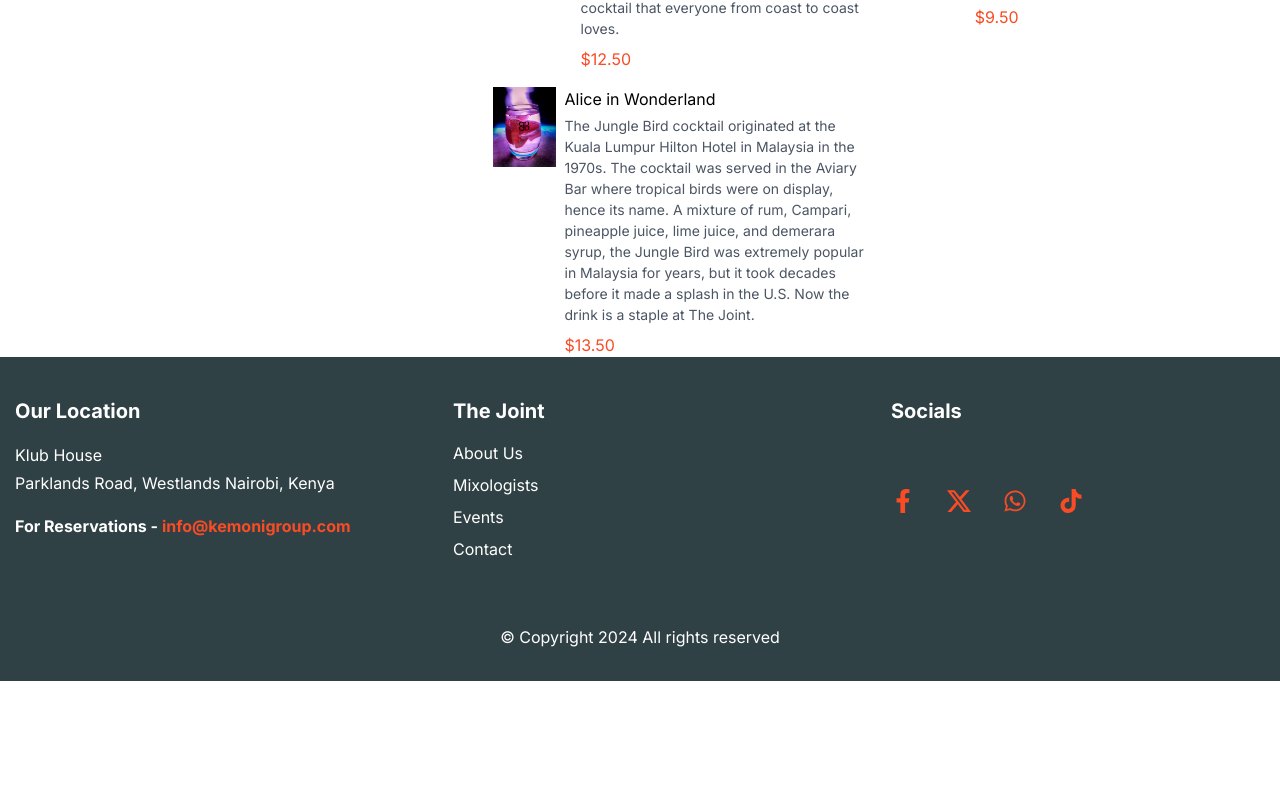
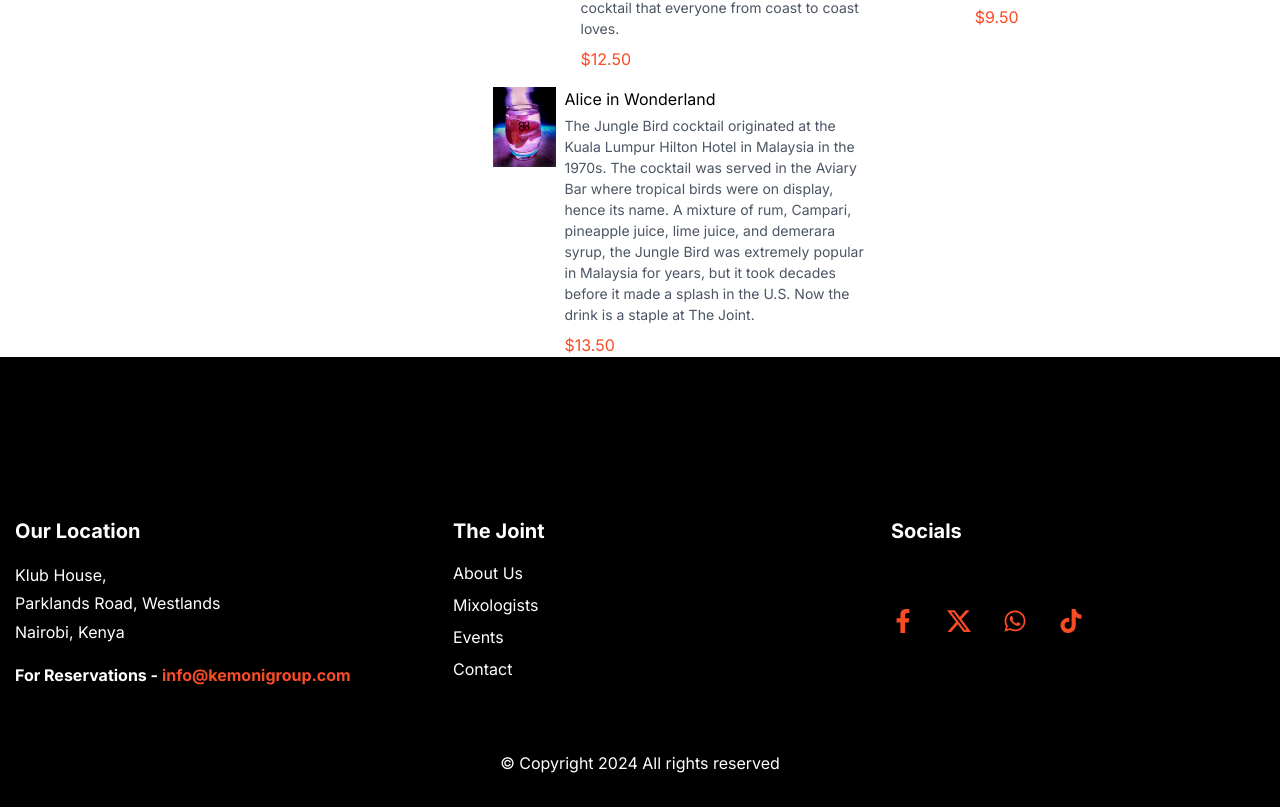
Before and after one commit to mweneh/cocktails, a Next.js app: page / in a window 1280 px wide. Shown: the part 3404-4211 px from the top of the page. Before the commit the page ends 4085 px from the top, so only its background shows below. Built offline with nearby package versions, Linux system fonts and the light colour scheme.

Commit message:
added anchor tags for ul

```diff
--- a/src/components/Footer.tsx
+++ b/src/components/Footer.tsx
@@ -1,45 +1,54 @@
 import React from "react";
-import { FaFacebookF, FaTiktok ,FaWhatsapp} from "react-icons/fa";
+import { FaFacebookF, FaTiktok, FaWhatsapp } from "react-icons/fa";
 import { BsTwitterX } from "react-icons/bs";
 
 const Footer = () => {
-    const currentYear = new Date().getFullYear();
+  const currentYear = new Date().getFullYear();
   return (
-    <div className="pt-10 container bg-[#304146] text-white">
+    <div className="pt-40 container bg-black text-white">
       <div className="grid md:grid-cols-3 gap-16">
         <div className="space-y-4">
           <h2 className="text-xl font-bold">Our Location</h2>
           <p className="leading-[1.8]">
-            Klub House
-            <br/>
-          Parklands Road, Westlands
-          Nairobi, Kenya
+            Klub House,
+            <br />
+            Parklands Road, Westlands
+            <br />
+            Nairobi, Kenya
           </p>
-          <p className="font-bold ">For Reservations -  <span className="text-accent ">info@kemonigroup.com</span> </p>
+          <p className="font-bold">
+            For Reservations - <span className="text-accent">info@kemonigroup.com</span>
+          </p>
         </div>
 
         <div className="space-y-4">
           <h2 className="text-xl font-bold">The Joint</h2>
-
           <ul className="space-y-2">
-            <li>About Us</li>
-            <li>Mixologists</li>
-            <li>Events</li>
-            <li>Contact</li>
+            <li>
+              <a href="/about" className="hover:text-accent">About Us</a>
+            </li>
+            <li>
+              <a href="/mixologists" className="hover:text-accent">Mixologists</a>
+            </li>
+            <li>
+              <a href="/events" className="hover:text-accent">Events</a>
+            </li>
+            <li>
+              <a href="/contact" className="hover:text-accent">Contact</a>
+            </li>
           </ul>
         </div>
 
         <div>
-        <h2 className="text-xl font-bold">Socials</h2>
+          <h2 className="text-xl font-bold">Socials</h2>
           <div className="flex gap-8 text-accent text-2xl pt-16">
-            <FaFacebookF />
-            <BsTwitterX />
-            <FaWhatsapp />
-            <FaTiktok />
+            <a href="https://www.facebook.com" target="_blank" rel="noopener noreferrer"><FaFacebookF /></a>
+            <a href="https://www.twitter.com" target="_blank" rel="noopener noreferrer"><BsTwitterX /></a>
+            <a href="https://www.whatsapp.com" target="_blank" rel="noopener noreferrer"><FaWhatsapp /></a>
+            <a href="https://www.tiktok.com" target="_blank" rel="noopener noreferrer"><FaTiktok /></a>
           </div>
         </div>
       </div>
-
 
       <div className="w-fit mx-auto pt-16 pb-8 text-[14px] sm:text-[16px]">
         &copy; Copyright {currentYear} All rights reserved
```
